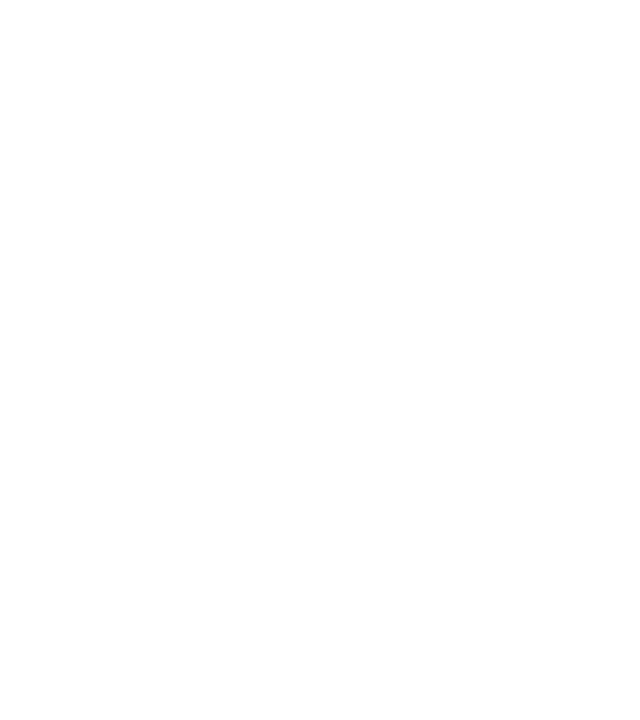
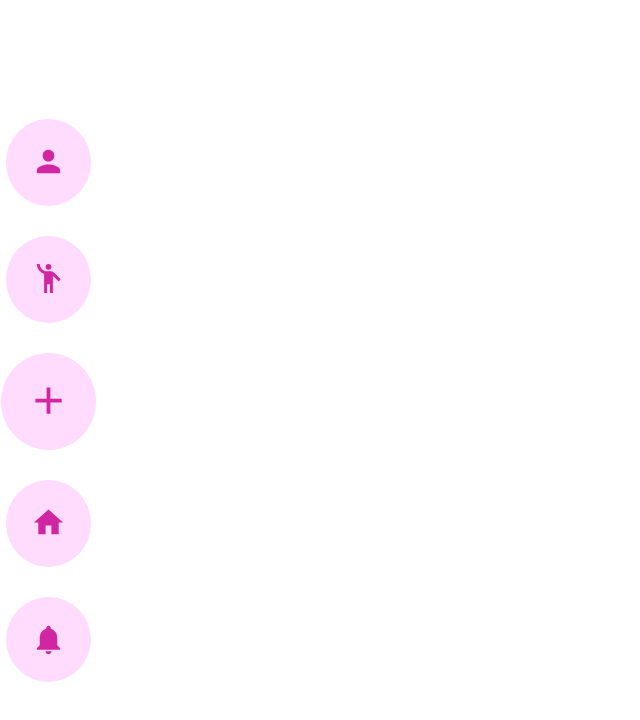
Before and after one commit to DavidSMoyer/SD260-Self-Directed, a React (Create React App) app: page / in a window 1280 px wide. Shown: the top 720 px of the page, without its empty margins (0-640 px from the left). Built offline with nearby package versions, Linux system fonts and the light colour scheme.

Commit message:
Added NavBar component.

```diff
--- a/package.json
+++ b/package.json
@@ -4,6 +4,7 @@
   "private": true,
   "dependencies": {
     "@material-ui/core": "^4.11.4",
+    "@material-ui/icons": "^4.11.2",
     "@material-ui/lab": "^4.0.0-alpha.58",
     "@testing-library/jest-dom": "^5.12.0",
     "@testing-library/react": "^11.2.7",
--- a/src/App.css
+++ b/src/App.css
@@ -1,6 +1,24 @@
 .layout-grid {
   display: grid;
-  grid-template-columns: 15% 1fr;
+  grid-template-columns: 7.5% 1fr;
   width: 100%;
   height: 100vh;
 }
+
+nav {
+  display: flex;
+  flex-direction: column;
+  justify-content: center;
+  align-items: center;
+  height: 100%;
+  width: 100%;
+}
+
+.link-icon {
+  padding: 25px;
+  font-size: 10px;
+  border-radius: 50%;
+  background-color: #ffdbfd;
+  color: #d126a1;
+  margin: 15px 0;
+}
--- a/src/App.js
+++ b/src/App.js
@@ -1,13 +1,15 @@
 import './App.css';
 import {Route, Switch} from 'react-router-dom';
+import Navbar from './Navbar.js';
 
 function App() {
   return (
     <>
       <div className="layout-grid">
-        {/* <Navbar /> */}
+        <Navbar />
         {<Switch>
           <Route exact path="/"></Route>
+          <Route exact path="/follow-timeline"></Route>
           <Route exact path="/signup"></Route>
           <Route exact path="/login"></Route>
           <Route exact path="/create"></Route>
--- /dev/null
+++ b/src/Navbar.js
@@ -0,0 +1,25 @@
+import HomeIcon from '@material-ui/icons/Home';
+import AddIcon from '@material-ui/icons/Add';
+import PersonIcon from '@material-ui/icons/Person';
+import EmojiPeopleIcon from '@material-ui/icons/EmojiPeople';
+import NotificationsIcon from '@material-ui/icons/Notifications';
+import {Badge} from '@material-ui/core';
+import {Link} from 'react-router-dom';
+
+function Navbar() {
+  return (
+    <nav>
+      <Link to="/" className="link-icon"><PersonIcon style={{"fontSize": 35}} /></Link>
+      <Link to="/" className="link-icon"><EmojiPeopleIcon style={{"fontSize": 35}} /></Link>
+      <Link to="/" className="link-icon"><AddIcon style={{"fontSize": 45}} /></Link>
+      <Link to="/" className="link-icon"><HomeIcon style={{"fontSize": 35}} /></Link>
+      <Link to="/" className="link-icon">
+        <Badge badgeContent={0} color="secondary">
+          <NotificationsIcon style={{"fontSize": 35}} />
+        </Badge>
+      </Link>
+    </nav>
+  )
+}
+
+export default Navbar;
```
Also changed, not shown: 1 other file (tests, documents, lock files or other folders).
